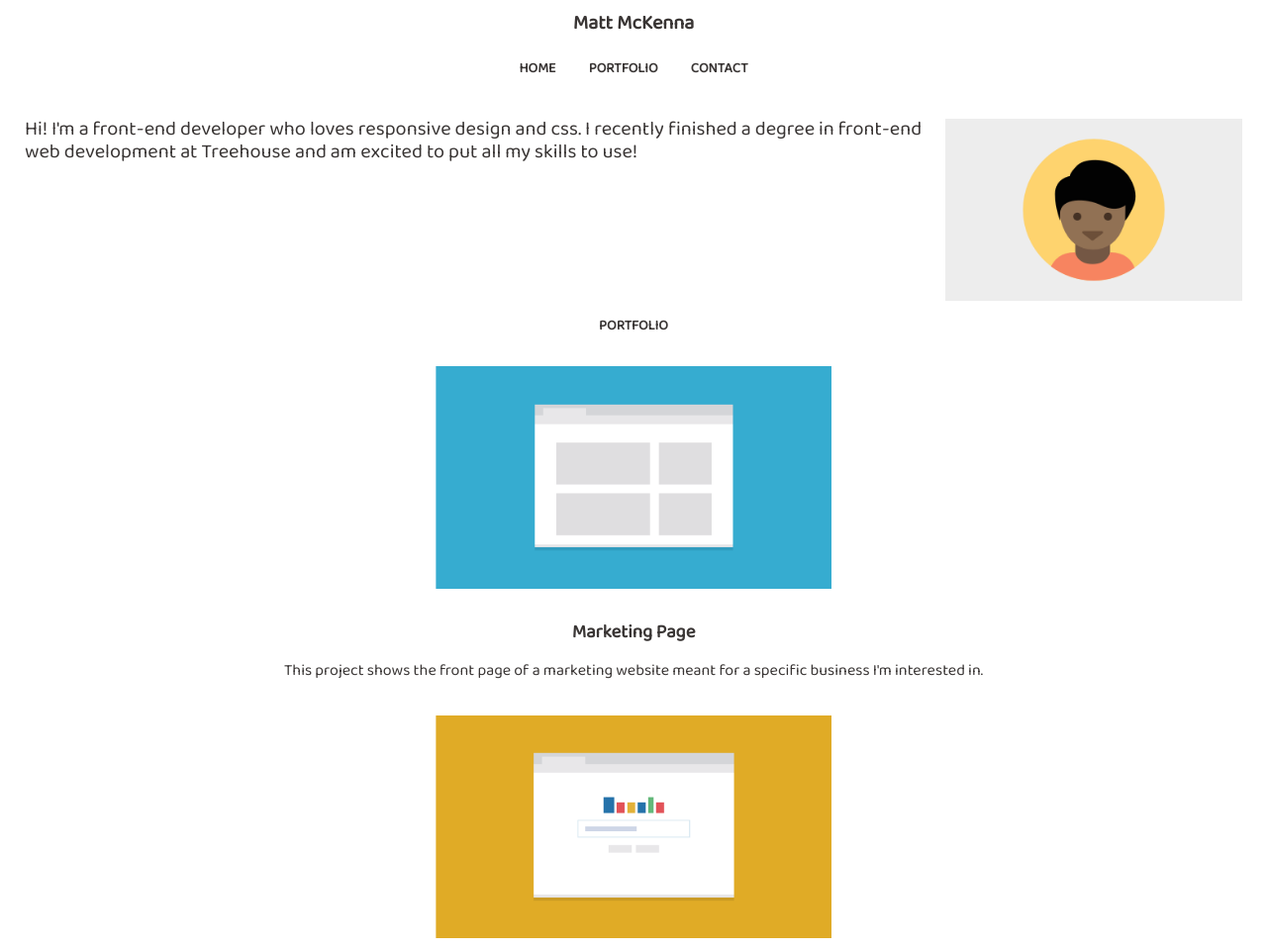
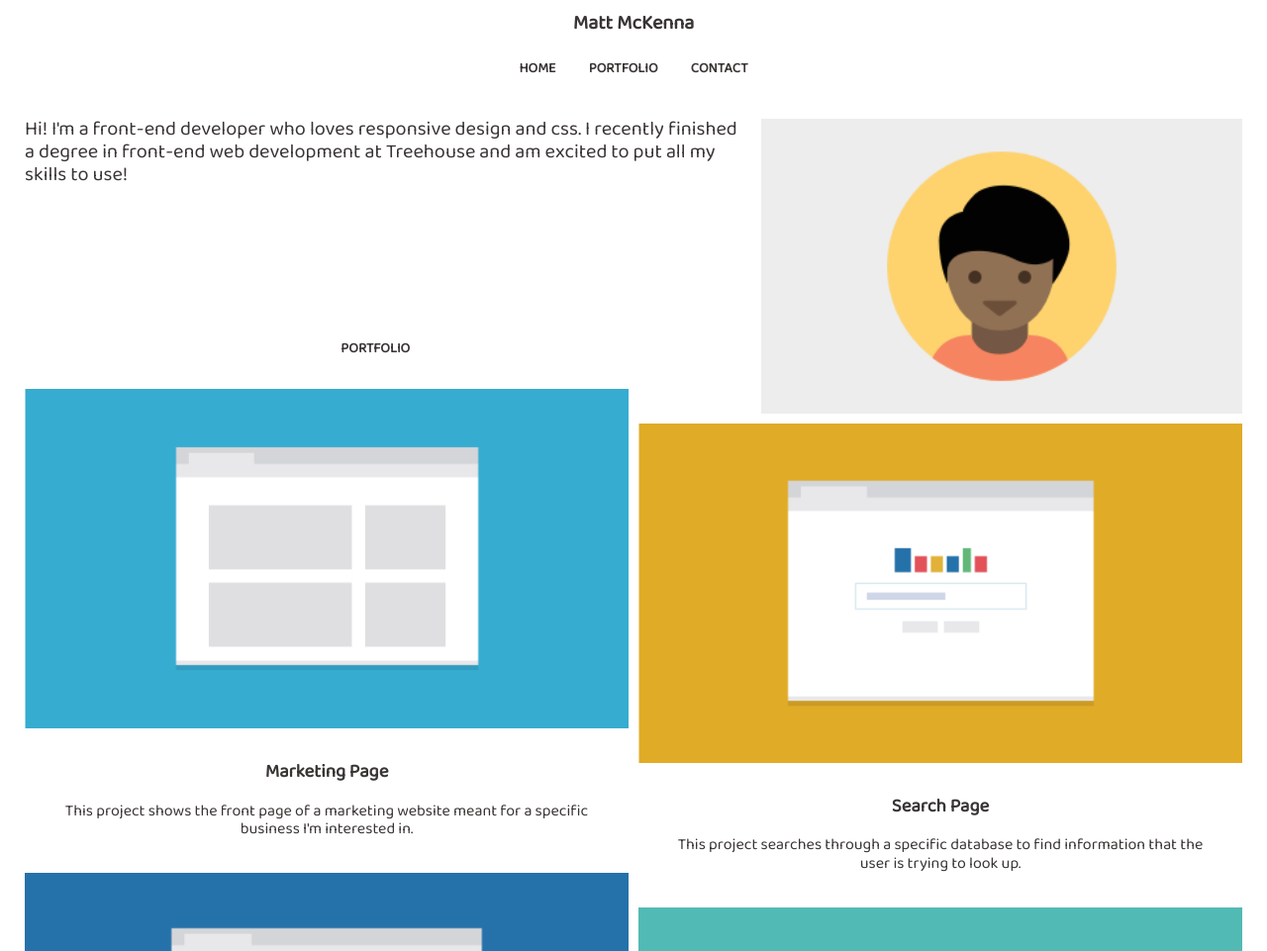
Before and after one commit to mrmckenna/TechDegree-Project-2, a plain HTML site: page index.html in a window 1280 px wide. Shown: the top 961 px of the page at 99% size. Drawn offline with Linux system fonts and the light colour scheme.

Commit message:
Tablet Styles

```diff
--- a/css/style.css
+++ b/css/style.css
@@ -130,11 +130,7 @@
     font-weight: bold;
   }
 
-  .clearfix::after {
-    content: "";
-    clear: both;
-    display: table;
-  }
+
 
   /* Media Queries */
 
@@ -151,7 +147,7 @@
 
     .profile {
       float: right;
-      width: 300px;
+      width: 38%;
       padding: 0 25px 0 10px;
     }
 
@@ -165,7 +161,7 @@
     }
 
     .image {
-      width: 400px;
+      width: 100%;
     }
 
     .chat p {
@@ -186,5 +182,32 @@
       padding-bottom: 0px;
     }
 
+    .col {
+      box-sizing: border-box;
+      display: inline;
+      width: 40%;
+    }
+
+    .primary {
+      width: 50%;
+      float: left;
+      padding-right: 5px;
+      padding-left: 25px;
+    }
+
+    .secondary {
+      width: 50%;
+      float: right;
+      padding-right: 25px;
+      padding-left: 5px;
+    }
+
+
+
+    .clearfix::after {
+      content: "";
+      clear: both;
+      display: table;
+    }
 
   }
--- a/index.html
+++ b/index.html
@@ -8,6 +8,7 @@
   <link rel="stylesheet" href="normalize.css">
   <link rel="stylesheet" href="css/style.css">
   <link href="https://fonts.googleapis.com/css2?family=Baloo+Da+2&display=swap" rel="stylesheet">
+  </head>
 
 <body>
 
@@ -34,28 +35,38 @@
       <h2 id="portfolio">Portfolio</h2>
     </section>
 
-    <section>
-      <div class="col">
+    <section class="clearfix">
+      <div class="primary col">
         <img class="image" src="img/portfolio-1.png" alt="Marketing Page Preview">
         <h3>Marketing Page</h3>
         <p>This project shows the front page of a marketing website meant for a specific business I'm interested in.</p>
+      </div>
 
+      <div class="secondary col">
         <img class="image" src="img/portfolio-2.png" alt="Search Page Preview">
         <h3>Search Page</h3>
         <p>This project searches through a specific database to find information that the user is trying to look up.</p>
+      </div>
 
+      <div class="primary col">
         <img class="image" src="img/portfolio-3.png" alt="Travel App Preview">
         <h3>Travel App</h3>
         <p>This project compares travel times based on different transportation methods and tells you the best one.</p>
+      </div>
 
+      <div class="secondary col">
         <img class="image" src="img/portfolio-4.png" alt="Map of Favorite Spots Project Preview">
         <h3>Map of Favorite Spots</h3>
         <p>This project uses mapping apis to plot points for my favorite spots in the city for a do-it-yourself walking tour.</p>
+      </div>
 
+      <div class="primary col">
         <img class="image" src="img/portfolio-5.png" alt="Photo Gallery Preview">
         <h3>Photo Gallery</h3>
         <p>This project shows pictures from a recent trip to the viewer and allows them to easily navigate through photos.</p>
+      </div>
 
+      <div class="secondary col">
         <img class="image" src="img/portfolio-6.png" alt="Calculator Preview">
         <h3>Calculator</h3>
         <p>Someone can enter in the numbers they want, and press the big blue button and get results.</p>
```
Lines whose indentation alone changed are shown as unchanged.
